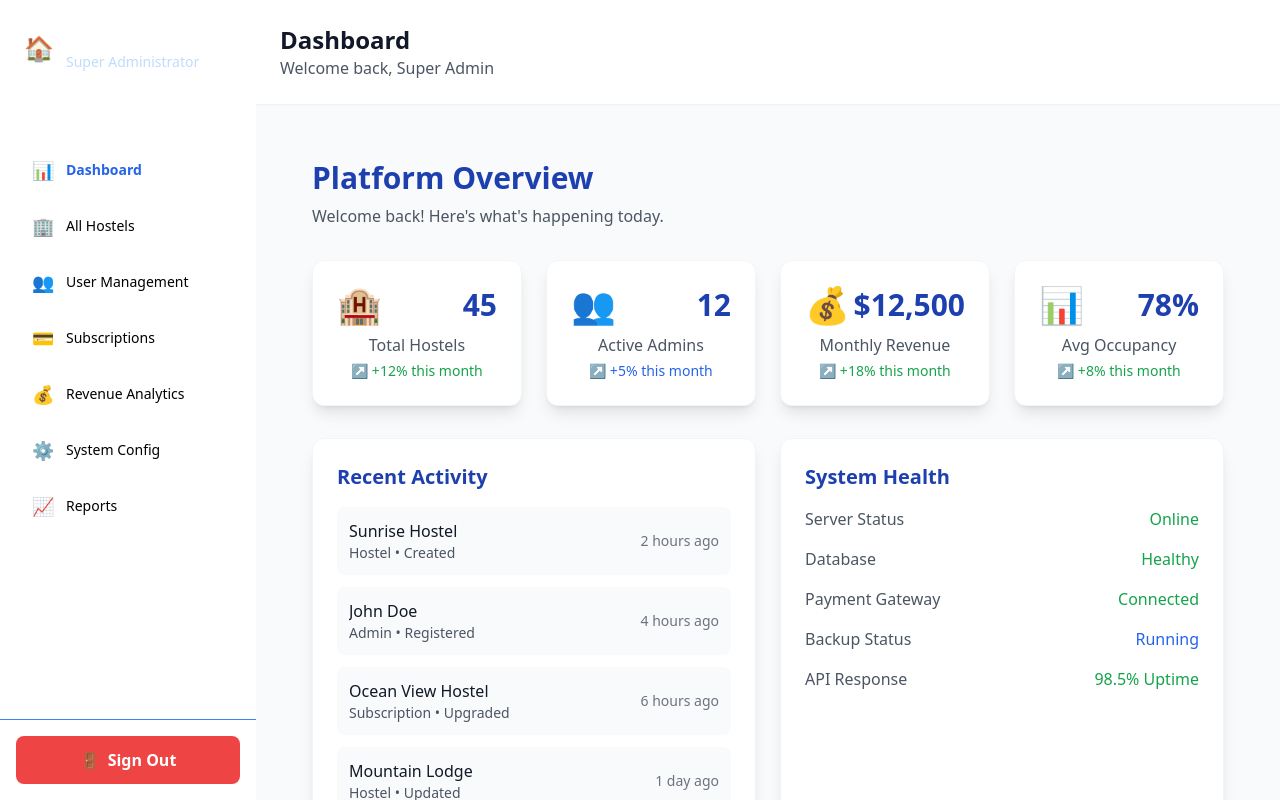
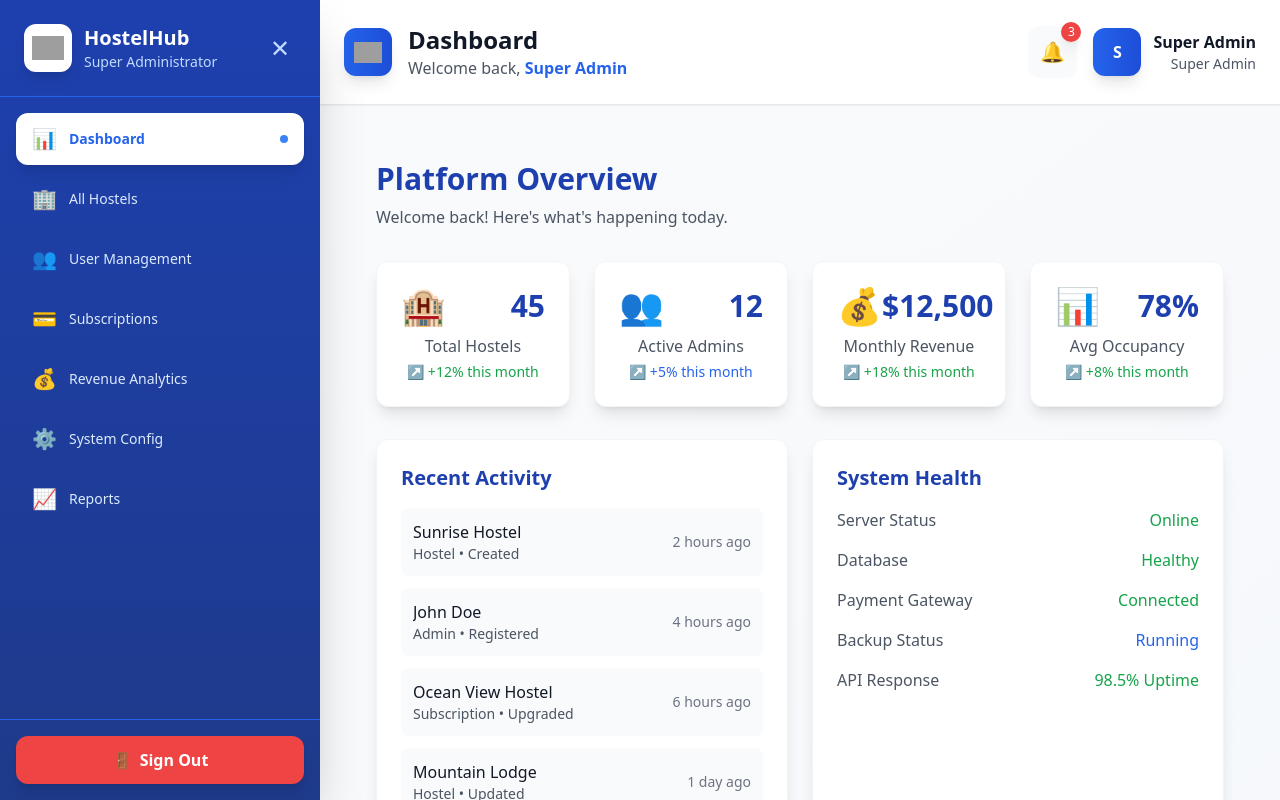
Before and after one commit to Codeby-Sameer/HostelMS, a React (Vite) app: page /login in a window 1280 px wide. Both pictures are taken after a click on the button "Sign In". Built offline with nearby package versions, Linux system fonts and the light colour scheme; grey boxes are pictures that could not be loaded.

Commit message:
version2.1updatetogglesidebar

```diff
--- a/src/components/DashboardLayout.jsx
+++ b/src/components/DashboardLayout.jsx
@@ -1,11 +1,17 @@
 // src/components/DashboardLayout.jsx
-import React from 'react';
+import React, { useState, useEffect } from 'react';
 import { useNavigate, useLocation } from 'react-router-dom';
 import Sidebar from './Sidebar';
 
 const DashboardLayout = ({ children, userType }) => {
   const navigate = useNavigate();
   const location = useLocation();
+  const [isSidebarOpen, setIsSidebarOpen] = useState(() => {
+    return typeof window !== 'undefined' ? window.innerWidth >= 1024 : true;
+  });
+  const [isMobile, setIsMobile] = useState(() => {
+    return typeof window !== 'undefined' ? window.innerWidth < 1024 : false;
+  });
 
   const currentUser = JSON.parse(localStorage.getItem('currentUser') || '{}');
 
@@ -13,6 +19,29 @@ const DashboardLayout = ({ children, userType }) => {
     localStorage.removeItem('currentUser');
     navigate('/');
   };
+
+  const toggleSidebar = () => {
+    setIsSidebarOpen(prev => !prev);
+  };
+
+  // Accepts a boolean and sets sidebar state accordingly
+  const handleSidebarToggle = (open) => {
+    setIsSidebarOpen(open);
+  };
+
+  // Handle window resize
+  useEffect(() => {
+    const handleResize = () => {
+      const mobile = window.innerWidth < 1024;
+      setIsMobile(mobile);
+      // On desktop: open by default; on mobile: closed by default
+      setIsSidebarOpen(mobile ? false : true);
+    };
+
+    handleResize();
+    window.addEventListener('resize', handleResize);
+    return () => window.removeEventListener('resize', handleResize);
+  }, []);
 
   // Get base path based on user type
   const getBasePath = () => {
@@ -26,31 +55,97 @@ const DashboardLayout = ({ children, userType }) => {
   };
 
   return (
-    <div className="flex h-screen bg-gray-50 overflow-hidden">
+    <div className="h-screen bg-gray-50 flex overflow-hidden">
+      {/* Sidebar */}
+      <div className={`${isMobile ? 'fixed inset-y-0 left-0 z-50' : 'relative'} ${
+        !isSidebarOpen && !isMobile ? 'w-0' : 'w-80'
+      } transition-all duration-300`}>
         <Sidebar
           onLogout={handleLogout}
           userType={userType}
           basePath={getBasePath()}
+          isSidebarOpen={isSidebarOpen}
+          onToggleSidebar={handleSidebarToggle}
         />
+      </div>
 
       {/* Main Content */}
-      <div className="flex-1 flex flex-col overflow-hidden min-w-0">
-        <header className="bg-white shadow-sm p-4 md:p-6">
+      <div className="flex-1 flex flex-col min-w-0 overflow-hidden">
+        {/* Header */}
+        <header className="bg-white shadow-sm border-b border-gray-200 p-4 lg:p-6 sticky top-0 z-30 flex-shrink-0">
           <div className="flex justify-between items-center">
+            <div className="flex items-center space-x-4">
+              {/* Menu Button - show when sidebar is closed OR on mobile */}
+              {(!isSidebarOpen || isMobile) && (
+                <button
+                  onClick={toggleSidebar}
+                  className="flex items-center justify-center w-10 h-10 bg-gradient-to-r from-blue-600 to-blue-700 text-white rounded-xl hover:from-blue-700 hover:to-blue-800 transition-all duration-200 shadow-lg hover:shadow-xl"
+                  aria-label="Open sidebar"
+                >
+                  <span className="text-lg">☰</span>
+                </button>
+              )}
+
+              <div className="flex items-center space-x-4">
+                {/* Logo */}
+                <div className="hidden sm:flex items-center justify-center w-12 h-12 bg-gradient-to-r from-blue-600 to-blue-700 rounded-xl shadow-lg">
+                  <img
+                    src="/logo.png"
+                    alt="HostelHub Logo"
+                    className="w-7 h-7 object-contain"
+                    onError={(e) => {
+                      e.target.style.display = 'none';
+                      e.target.nextSibling.style.display = 'block';
+                    }}
+                  />
+                  <span className="text-white font-bold text-lg hidden">🏠</span>
+                </div>
+
                 <div>
-              <h1 className="text-xl md:text-2xl font-bold text-gray-900">
+                  <h1 className="text-xl lg:text-2xl font-bold text-gray-900">
                     {getPageTitle(location.pathname)}
                   </h1>
-              <p className="text-gray-600 text-sm md:text-base">
-                Welcome back, {currentUser?.name || 'User'}
+                  <p className="text-gray-600 text-sm lg:text-base">
+                    Welcome back, <span className="font-semibold text-blue-600">{currentUser?.name || 'User'}</span>
                   </p>
                 </div>
-            {/* Header content */}
+              </div>
+            </div>
+
+            {/* Header Right Side */}
+            <div className="flex items-center space-x-4">
+              {/* Notifications */}
+              <button className="relative p-3 text-gray-600 hover:text-gray-900 bg-gray-50 hover:bg-gray-100 rounded-xl transition-all duration-200 group">
+                <span className="text-xl">🔔</span>
+                <span className="absolute -top-1 -right-1 bg-red-500 text-white text-xs rounded-full w-5 h-5 flex items-center justify-center shadow-lg">
+                  3
+                </span>
+                <div className="absolute -bottom-12 right-0 bg-white shadow-2xl rounded-lg p-3 w-48 opacity-0 group-hover:opacity-100 pointer-events-none group-hover:pointer-events-auto transition-all duration-200 border">
+                  <p className="text-sm font-medium text-gray-900">3 new notifications</p>
+                </div>
+              </button>
+
+              {/* User Profile */}
+              <div className="flex items-center space-x-3">
+                <div className="w-12 h-12 bg-gradient-to-r from-blue-600 to-blue-700 rounded-xl flex items-center justify-center text-white font-bold shadow-lg">
+                  {currentUser?.name?.charAt(0)?.toUpperCase() || 'U'}
+                </div>
+                <div className="hidden md:block text-right">
+                  <p className="font-semibold text-gray-900">{currentUser?.name || 'User'}</p>
+                  <p className="text-sm text-gray-600 capitalize">
+                    {userType?.replace('-', ' ') || 'user'}
+                  </p>
+                </div>
+              </div>
+            </div>
           </div>
         </header>
 
-        <main className="flex-1 overflow-y-auto p-4 md:p-6">
+        {/* Main Content Area - Scrollable */}
+        <main className="flex-1 overflow-y-auto p-4 lg:p-6 bg-gradient-to-br from-gray-50 to-blue-50/30">
+          <div className="max-w-7xl mx-auto h-full">
             {children}
+          </div>
         </main>
       </div>
     </div>
--- a/src/components/Sidebar.jsx
+++ b/src/components/Sidebar.jsx
@@ -2,24 +2,17 @@
 import React, { useState, useEffect } from 'react';
 import { useNavigate, useLocation, Link } from 'react-router-dom';
 
-const Sidebar = ({ onLogout, userType, basePath = '/dashboard' }) => {
+const Sidebar = ({ onLogout, userType, basePath = '/dashboard', isSidebarOpen, onToggleSidebar }) => {
   const navigate = useNavigate();
   const location = useLocation();
-  const [isSidebarOpen, setIsSidebarOpen] = useState(true);
   const [isMobile, setIsMobile] = useState(false);
   const currentUser = JSON.parse(localStorage.getItem('currentUser') || '{}');
   const currentUserType = currentUser?.type || 'student';
 
-  // Check screen size on mount and resize
   useEffect(() => {
     const checkScreenSize = () => {
-      const mobile = window.innerWidth < 768;
+      const mobile = window.innerWidth < 1024;
       setIsMobile(mobile);
-      if (mobile) {
-        setIsSidebarOpen(false);
-      } else {
-        setIsSidebarOpen(true);
-      }
     };
 
     checkScreenSize();
@@ -28,7 +21,6 @@ const Sidebar = ({ onLogout, userType, basePath = '/dashboard' }) => {
     return () => window.removeEventListener('resize', checkScreenSize);
   }, []);
 
-  // Get navigation items based on user type
   const getNavItems = () => {
     const navConfig = {
       'super-admin': [
@@ -85,64 +77,64 @@ const Sidebar = ({ onLogout, userType, basePath = '/dashboard' }) => {
   const handleNavigation = (path) => {
     navigate(path);
     if (isMobile) {
-      setIsSidebarOpen(false);
+      onToggleSidebar(false);
     }
   };
 
-  const toggleSidebar = () => {
-    setIsSidebarOpen(!isSidebarOpen);
+  const handleCloseSidebar = () => {
+    onToggleSidebar(false);
   };
 
-  // Close sidebar when clicking on overlay (mobile)
   const handleOverlayClick = () => {
     if (isMobile) {
-      setIsSidebarOpen(false);
+      onToggleSidebar(false);
     }
   };
 
   return (
     <>
-      {/* Mobile menu button */}
-      {isMobile && (
-        <button
-          onClick={toggleSidebar}
-          className="fixed top-4 left-4 z-50 p-2 bg-blue-600 text-white rounded-lg shadow-lg md:hidden"
-        >
-          {isSidebarOpen ? '✕' : '☰'}
-        </button>
-      )}
-
       {/* Overlay for mobile */}
       {isMobile && isSidebarOpen && (
         <div
-          className="fixed inset-0 bg-black bg-opacity-50 z-40 md:hidden"
+          className="fixed inset-0 bg-black bg-opacity-50 z-40 lg:hidden transition-opacity duration-300"
           onClick={handleOverlayClick}
         />
       )}
 
-      {/* Sidebar */}
+      {/* Sidebar with Fixed Height Layout */}
       <div
         className={`
-          fixed md:relative
-          top-0 left-0
-          h-full
-          w-64
-          flex-shrink-0
-bg-white
+          h-screen w-80
+          bg-gradient-to-b from-blue-800 to-blue-900
           flex flex-col
-          z-40
+          z-50
           transition-transform duration-300 ease-in-out
-          ${isSidebarOpen ? 'translate-x-0' : '-translate-x-full md:translate-x-0'}
-          ${isMobile ? 'shadow-2xl' : ''}
+          shadow-2xl
+          ${isMobile ? 'fixed top-0 left-0 transform' : 'relative'}
+          ${isSidebarOpen ? 'translate-x-0' : '-translate-x-full'}
         `}
       >
-        {/* Close button for mobile */}
-        <div className="flex justify-between items-center p-6 border-b border-blue-500 md:hidden">
+        {/* Header Section - Fixed Height */}
+        <div className="flex-shrink-0 p-6 border-b border-blue-600">
+          <div className="flex items-center justify-between">
             <div className="flex items-center">
-            <div className="text-2xl mr-3">🏠</div>
+              <div className="text-2xl mr-3">
+                <div className="w-12 h-12 bg-white rounded-xl flex items-center justify-center shadow-lg">
+                  <img
+                    src='/logo.jpg'
+                    alt="HostelHub"
+                    className="w-8 h-8 object-contain"
+                    onError={(e) => {
+                      e.target.style.display = 'none';
+                      e.target.nextSibling.style.display = 'block';
+                    }}
+                  />
+                  <span className="text-blue-800 font-bold text-lg hidden">🏠</span>
+                </div>
+              </div>
               <div>
-              <h2 className="text-blue font-bold text-lg">HostelHub</h2>
-              <p className="text-blue-900 text-sm">
+                <h2 className="text-white font-bold text-xl whitespace-nowrap">HostelHub</h2>
+                <p className="text-blue-200 text-sm whitespace-nowrap">
                   {currentUserType === 'super-admin' && 'Super Administrator'}
                   {currentUserType === 'hostel-admin' && 'Hostel Administrator'}
                   {currentUserType === 'student' && 'Student/Tenant'}
@@ -150,56 +142,56 @@ bg-white
                 </p>
               </div>
             </div>
+
             <button
-            onClick={toggleSidebar}
-            className="text-white hover:text-gray-200 text-xl"
+              onClick={handleCloseSidebar}
+              className="flex items-center justify-center w-8 h-8 text-blue-200 hover:text-white hover:bg-blue-700 rounded-lg transition-colors"
+              aria-label="Close sidebar"
             >
-            ✕
+              <span className="text-2xl">✕</span>
             </button>
-        </div>
-
-        {/* Desktop header (without close button) */}
-        <div className="hidden md:block p-6">
-          <div className="flex items-center mb-8">
-            <div className="text-2xl mr-3">🏠</div>
-            <div>
-              <h2 className="text-white font-bold text-lg">HostelHub</h2>
-              <p className="text-blue-200 text-sm">
-                {currentUserType === 'super-admin' && 'Super Administrator'}
-                {currentUserType === 'hostel-admin' && 'Hostel Administrator'}
-                {currentUserType === 'student' && 'Student/Tenant'}
-                {currentUserType === 'visitor' && 'Visitor'}
-              </p>
-            </div>
           </div>
         </div>
 
-        {/* Navigation items */}
-        <nav className="flex-1 space-y-1 p-4 pt-0 md:pt-4 overflow-y-auto">
+        {/* Navigation items - Scrollable Area */}
+        <nav className="flex-1 overflow-y-auto">
+          <div className="space-y-2 p-4">
             {navItems.map(item => (
               <Link
                 key={item.id}
-              className={`w-full text-left flex items-center px-4 py-3 rounded-lg transition ${
-                location.pathname === item.path
-                  ? 'bg-white text-blue-600 font-semibold'
-                  : 'text-blue hover:bg-blue-500 hover:text-white'
-              }`}
-             to={`${item.path}`}
+                to={item.path}
+                onClick={() => handleNavigation(item.path)}
+                className={`
+                  flex items-center px-4 py-3 rounded-xl transition-all duration-200
+                  ${location.pathname === item.path
+                    ? 'bg-white shadow-lg text-blue-600 font-semibold'
+                    : 'text-blue-100 hover:bg-blue-700 hover:text-white hover:shadow-md'
+                  }
+                `}
               >
-              <span className="icon mr-3 text-lg">{item.icon}</span>
-              <span className="whitespace-nowrap text-sm">{item.label}</span>
+                <span className="icon text-xl mr-3">
+                  {item.icon}
+                </span>
+                <span className="whitespace-nowrap text-sm">
+                  {item.label}
+                </span>
+
+                {location.pathname === item.path && (
+                  <div className="ml-auto w-2 h-2 bg-blue-500 rounded-full"></div>
+                )}
               </Link>
             ))}
+          </div>
         </nav>
 
-        {/* Logout button */}
-        <div className="p-4 border-t border-blue-500">
+        {/* Logout button - Fixed Height */}
+        <div className="flex-shrink-0 p-4 border-t border-blue-600">
           <button
             onClick={onLogout}
-            className="w-full bg-red-500 text-white py-3 rounded-lg hover:bg-red-600 transition font-semibold flex items-center justify-center"
+            className="w-full flex items-center justify-center py-3 rounded-xl transition-all duration-200 bg-red-500 text-white hover:bg-red-600 font-semibold shadow-lg hover:shadow-xl"
           >
             <span className="mr-2">🚪</span>
-            Sign Out
+            <span>Sign Out</span>
           </button>
         </div>
       </div>
```
Lines whose indentation alone changed are shown as unchanged.
